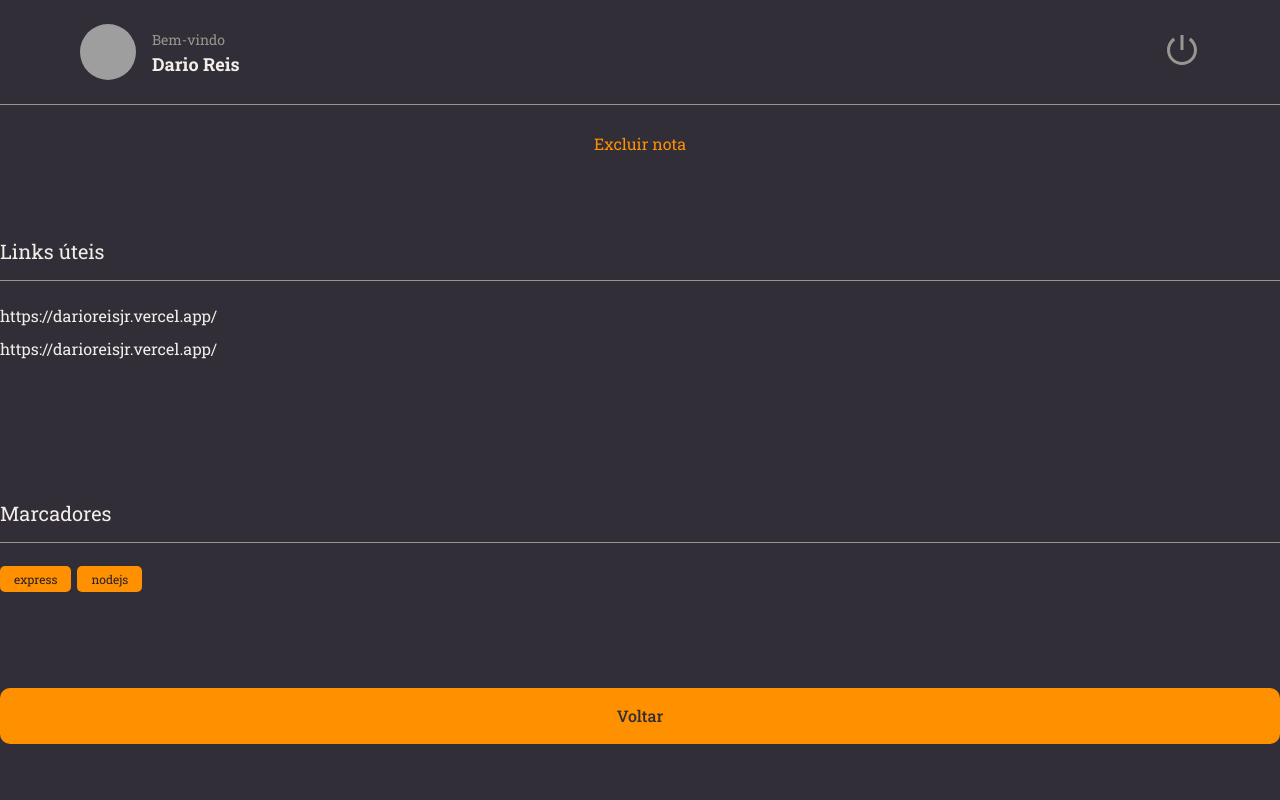
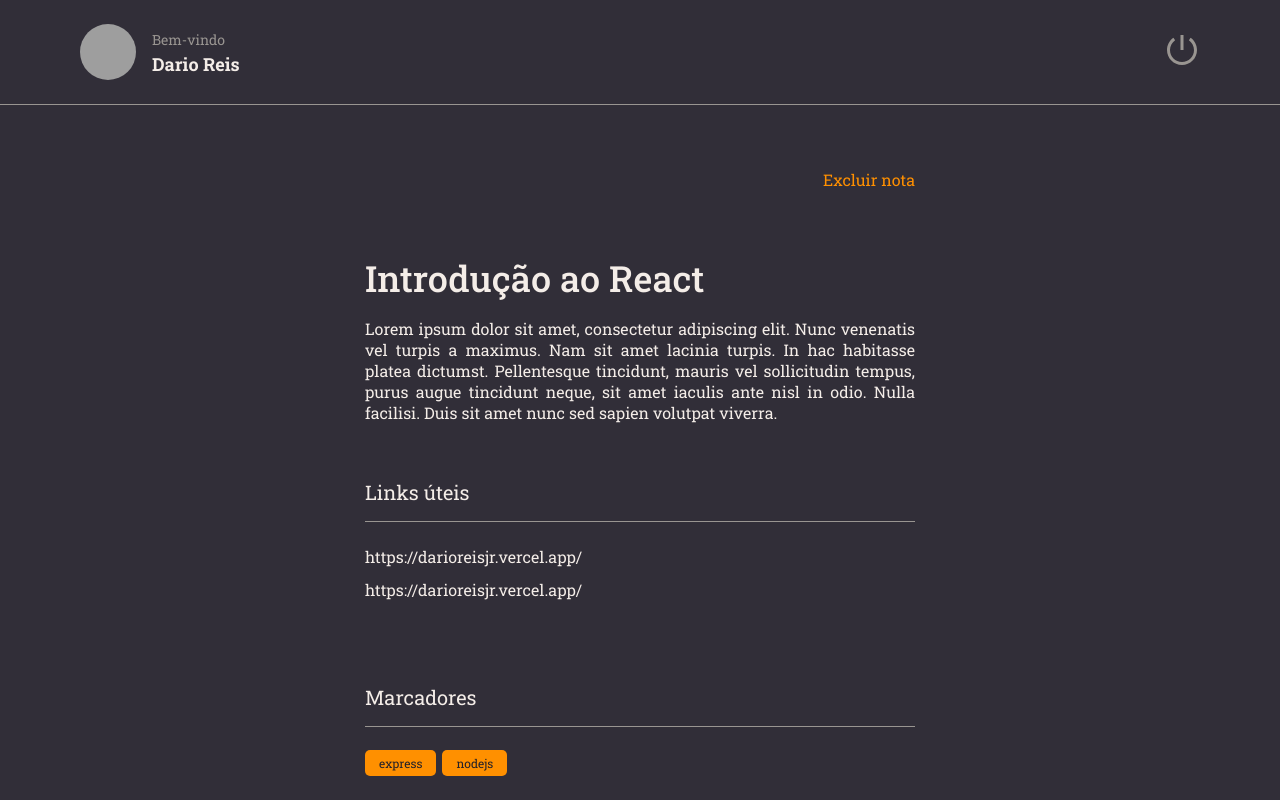
Before and after one commit to darioreisjr/kissnotes_reactjs, a React (Vite) app: page / in a window 1280 px wide. Built offline with nearby package versions, Linux system fonts and the light colour scheme; grey boxes are pictures that could not be loaded.

Commit message:
Feat: creating content and configuring details page layout

```diff
--- a/src/pages/Details/index.jsx
+++ b/src/pages/Details/index.jsx
@@ -1,4 +1,4 @@
-import { Container, Links } from "./styles";
+import { Container, Links, Content } from "./styles";
 
 import { Button } from "../../components/Button";
 import { Header } from "../../components/Header";
@@ -11,22 +11,40 @@ export function Details() {
     <Container>
       <Header />
 
-      <ButtonText title="Excluir nota"/>
+      <main>
+        <Content>
+          <ButtonText title="Excluir nota" />
+
+          <h1>Introdução ao React</h1>
+
+          <p>
+            Lorem ipsum dolor sit amet, consectetur adipiscing elit. Nunc
+            venenatis vel turpis a maximus. Nam sit amet lacinia turpis. In
+            hac habitasse platea dictumst. Pellentesque tincidunt, mauris vel
+            sollicitudin tempus, purus augue tincidunt neque, sit amet
+            iaculis ante nisl in odio. Nulla facilisi. Duis sit amet  nunc sed
+            sapien volutpat viverra.
+          </p>
 
           <Section title="Links úteis">
             <Links>
-          <li><a href="#">https://darioreisjr.vercel.app/</a></li>
-          <li><a href="#">https://darioreisjr.vercel.app/</a></li>
+              <li>
+                <a href="#">https://darioreisjr.vercel.app/</a>
+              </li>
+              <li>
+                <a href="#">https://darioreisjr.vercel.app/</a>
+              </li>
             </Links>
           </Section>
 
           <Section title="Marcadores">
-        <Tag title="express"/>
-        <Tag title="nodejs"/>
+            <Tag title="express" />
+            <Tag title="nodejs" />
           </Section>
 
-
           <Button title="Voltar" />
+        </Content>
+      </main>
     </Container>
   );
 }
--- a/src/pages/Details/styles.js
+++ b/src/pages/Details/styles.js
@@ -9,6 +9,12 @@ export const Container = styled.div`
   grid-template-areas:
     "header"
     "content";
+
+  > main {
+    grid-area: content;
+    overflow-y: scroll;
+    padding: 64px 0;
+  }
 `;
 
 export const Links = styled.ul`
@@ -22,3 +28,27 @@ export const Links = styled.ul`
     }
   }
 `;
+
+export const Content = styled.div`
+  max-width: 550px;
+  margin: 0 auto;
+
+  display: flex;
+  flex-direction: column;
+
+  > button:first-child {
+    align-self: end;
+  }
+
+  > h1 {
+    font-size: 36px;
+    font-weight: 500;
+    padding-top: 64px;
+  }
+
+  > p {
+    font-size: 16px;
+    margin-top: 16px;
+    text-align: justify;
+  }
+`;
```
Lines whose indentation alone changed are shown as unchanged.
